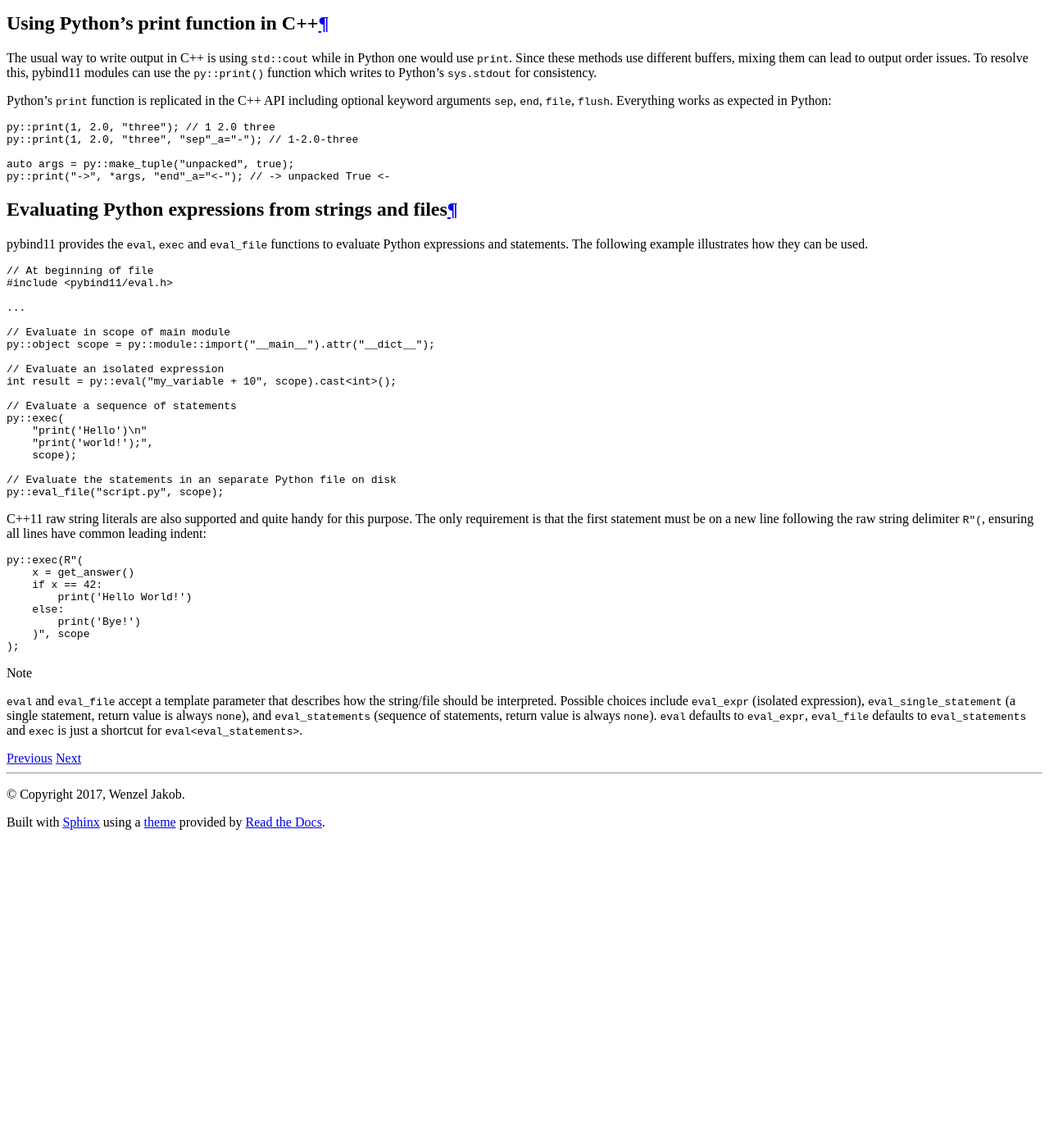
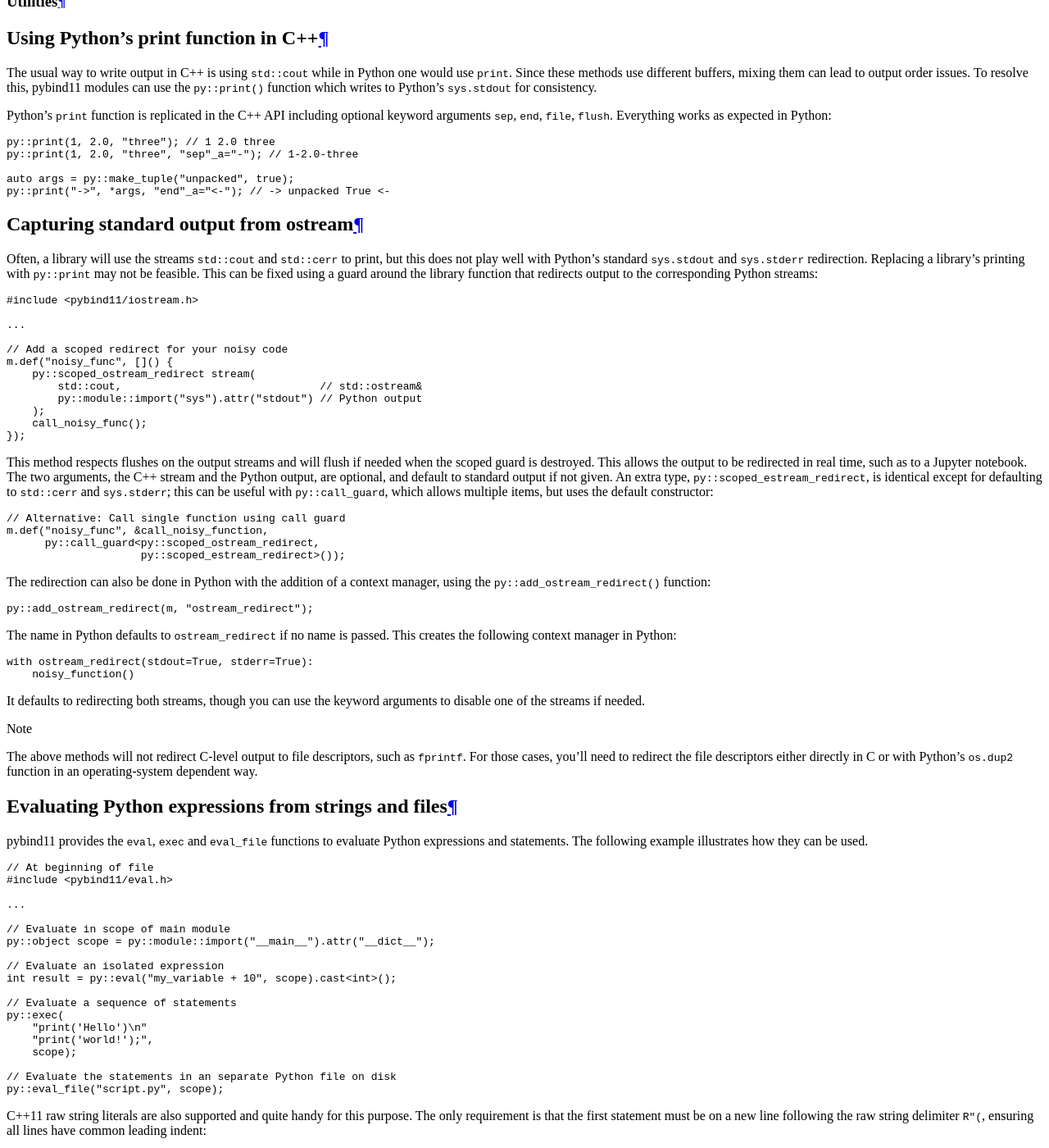
Before and after one commit to pybind/pybind11, a Sphinx documentation site: the page built from docs/advanced/pycpp/utilities.rst, in a window 1280 px wide and 1400 px high, scrolled down 831 px. Shown: the whole window at 82% size. Built offline with Sphinx 7.4.7 and the Read the Docs theme 2.0.0, drawn with Linux system fonts in a browser that asks for light colours; before the commit the page ends 1851 px from its top, so only the background shows below that; some of the changed text lies outside the part shown.

Commit message:
Utility for redirecting C++ streams to Python (#1009)

```diff
--- a/docs/advanced/pycpp/utilities.rst
+++ b/docs/advanced/pycpp/utilities.rst
@@ -20,6 +20,72 @@ expected in Python:
 
     auto args = py::make_tuple("unpacked", true);
     py::print("->", *args, "end"_a="<-"); // -> unpacked True <-
+
+.. _ostream_redirect:
+
+Capturing standard output from ostream
+======================================
+
+Often, a library will use the streams ``std::cout`` and ``std::cerr`` to print,
+but this does not play well with Python's standard ``sys.stdout`` and ``sys.stderr``
+redirection. Replacing a library's printing with `py::print <print>` may not
+be feasible. This can be fixed using a guard around the library function that
+redirects output to the corresponding Python streams:
+
+.. code-block:: cpp
+
+    #include <pybind11/iostream.h>
+
+    ...
+
+    // Add a scoped redirect for your noisy code
+    m.def("noisy_func", []() {
+        py::scoped_ostream_redirect stream(
+            std::cout,                               // std::ostream&
+            py::module::import("sys").attr("stdout") // Python output
+        );
+        call_noisy_func();
+    });
+
+This method respects flushes on the output streams and will flush if needed
+when the scoped guard is destroyed. This allows the output to be redirected in
+real time, such as to a Jupyter notebook. The two arguments, the C++ stream and
+the Python output, are optional, and default to standard output if not given. An
+extra type, `py::scoped_estream_redirect <scoped_estream_redirect>`, is identical
+except for defaulting to ``std::cerr`` and ``sys.stderr``; this can be useful with
+`py::call_guard`, which allows multiple items, but uses the default constructor:
+
+.. code-block:: py
+
+    // Alternative: Call single function using call guard
+    m.def("noisy_func", &call_noisy_function,
+          py::call_guard<py::scoped_ostream_redirect,
+                         py::scoped_estream_redirect>());
+
+The redirection can also be done in Python with the addition of a context
+manager, using the `py::add_ostream_redirect() <add_ostream_redirect>` function:
+
+.. code-block:: cpp
+
+    py::add_ostream_redirect(m, "ostream_redirect");
+
+The name in Python defaults to ``ostream_redirect`` if no name is passed.  This
+creates the following context manager in Python:
+
+.. code-block:: python
+
+    with ostream_redirect(stdout=True, stderr=True):
+        noisy_function()
+
+It defaults to redirecting both streams, though you can use the keyword
+arguments to disable one of the streams if needed.
+
+.. note::
+
+    The above methods will not redirect C-level output to file descriptors, such
+    as ``fprintf``. For those cases, you'll need to redirect the file
+    descriptors either directly in C or with Python's ``os.dup2`` function
+    in an operating-system dependent way.
 
 .. _eval:
 
--- a/setup.py
+++ b/setup.py
@@ -28,6 +28,7 @@ else:
         'include/pybind11/embed.h',
         'include/pybind11/eval.h',
         'include/pybind11/functional.h',
+        'include/pybind11/iostream.h',
         'include/pybind11/numpy.h',
         'include/pybind11/operators.h',
         'include/pybind11/options.h',
```
Also changed, not shown: docs/changelog.rst (+7 -3 lines), docs/reference.rst (+9 -0 lines), 4 other files.
